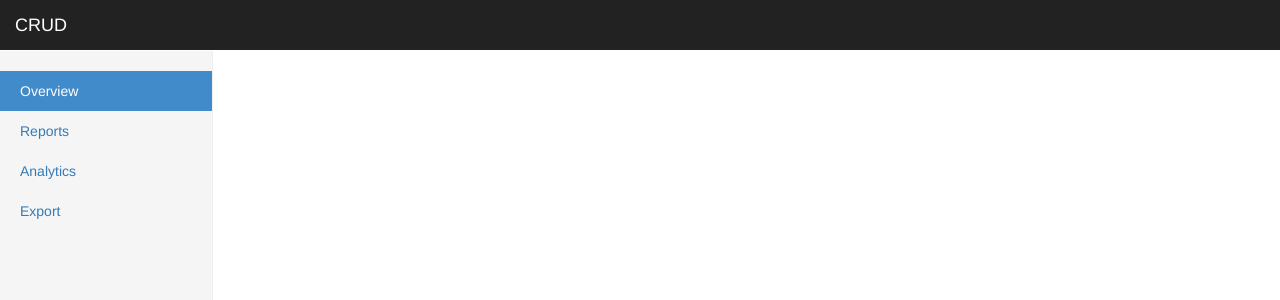
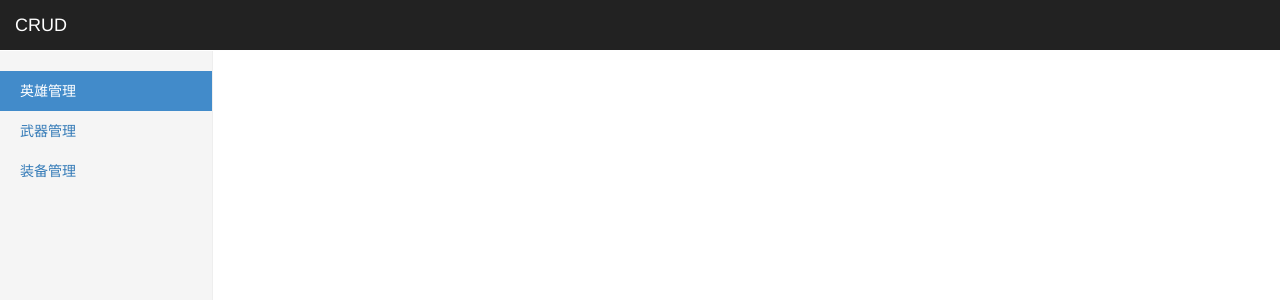
Before and after one commit to DuHuaL/newstore, a Vue app: page / in a window 1280 px wide. Shown: the top 300 px of the page. Built offline with nearby package versions, Linux system fonts and the light colour scheme.

Commit message:
侧边栏页面

```diff
--- a/src/App.vue
+++ b/src/App.vue
@@ -3,24 +3,8 @@
     <my-header></my-header>
     <div class="container-fluid">
       <div class="row">
-        <div class="col-sm-3 col-md-2 sidebar">
-          <ul class="nav nav-sidebar">
-            <li class="active">
-              <a href="#">Overview
-                <span class="sr-only">(current)</span>
-              </a>
-            </li>
-            <li>
-              <a href="#">Reports</a>
-            </li>
-            <li>
-              <a href="#">Analytics</a>
-            </li>
-            <li>
-              <a href="#">Export</a>
-            </li>
-          </ul>
-        </div>
+        <!-- // 侧边栏 -->
+        <my-sidebar></my-sidebar>
         <div class="col-sm-9 col-sm-offset-3 col-md-10 col-md-offset-2 main">
           <!-- 列表 -->
         </div>
@@ -32,11 +16,13 @@
 <script>
 // 导入头部组件
 import MyHeader from '@/components/myheader.vue';
+import MySidebar from '@/components/mysidebar.vue';
 export default {
   name: 'App',
   // 注册局部组件
   components: {
-    MyHeader
+    MyHeader,
+    MySidebar
   }
 };
 </script>
--- /dev/null
+++ b/src/components/mysidebar.vue
@@ -0,0 +1,24 @@
+<template>
+  <div class="col-sm-3 col-md-2 sidebar">
+    <ul class="nav nav-sidebar">
+      <li class="active">
+        <a href="#">英雄管理</a>
+      </li>
+      <li>
+        <a href="#">武器管理</a>
+      </li>
+      <li>
+        <a href="#">装备管理</a>
+      </li>
+    </ul>
+  </div>
+</template>
+
+<script>
+export default {
+  name: 'mysidebar'
+};
+</script>
+
+<style>
+</style>
```
